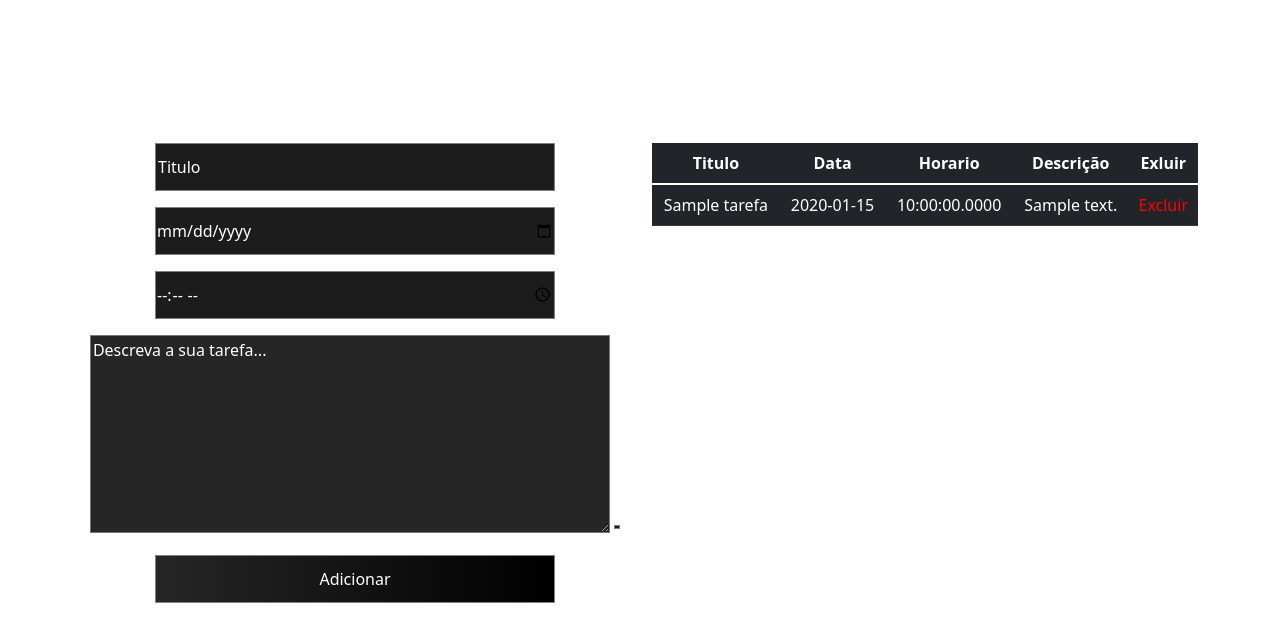
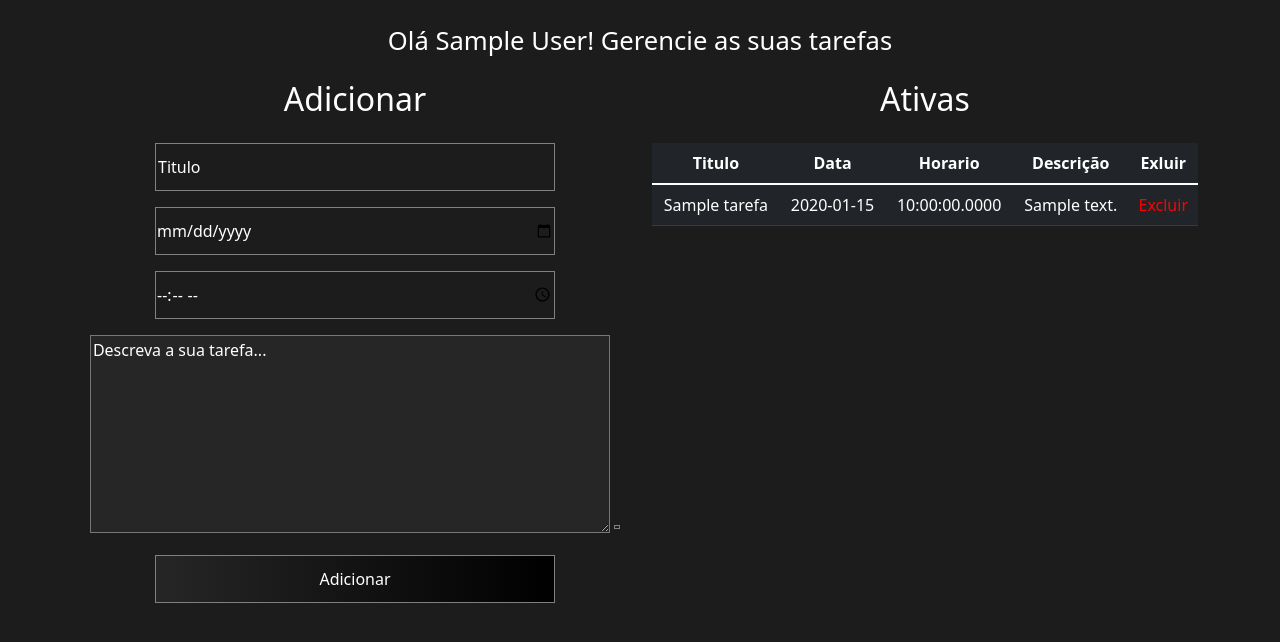
Before and after one commit to Guilherme-TI/taskManager, a PHP site: page /view_home.php in a window 1280 px wide. Shown: the top 642 px of the page. Run offline with PHP 8.4, Linux system fonts and the light colour scheme; the visitor is signed in with stand-in values (Sample User, id 1); tables that the repository leaves empty hold one stand-in row (values such as "Sample post").

Commit message:
Update style.css

```diff
--- a/css/style.css
+++ b/css/style.css
@@ -1,3 +1,7 @@
+body {
+    background-color: rgb(29, 28, 28);
+}
+
 h1 {
     margin-top: 1em;
     color: white;
```
